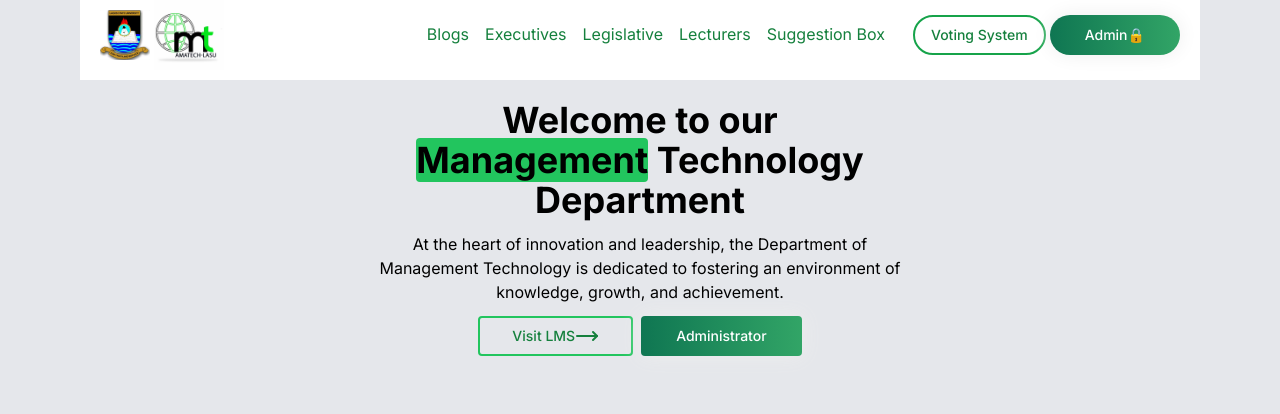
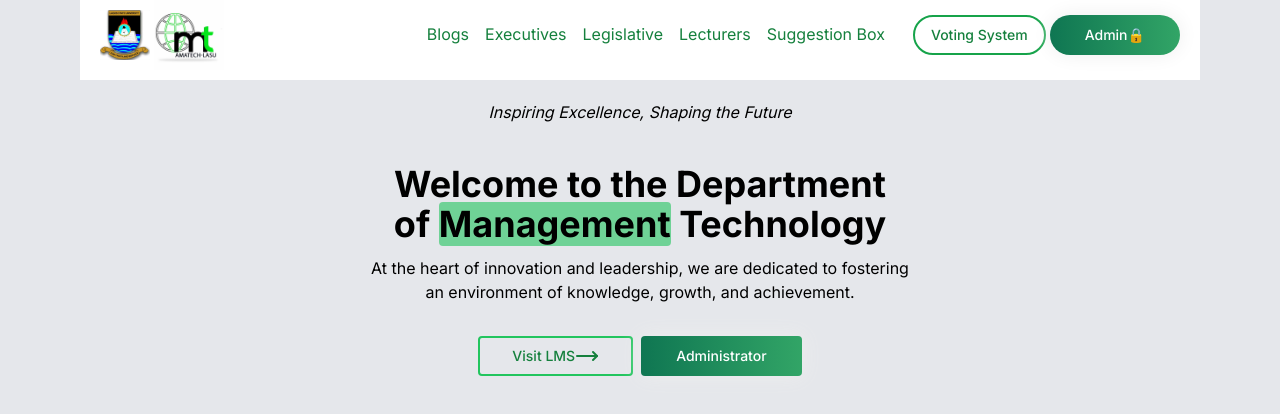
Before and after one commit to NureniJamiu/amatech-lasu, a Next.js app: page / in a window 1280 px wide. Shown: the top 414 px of the page. Built offline with nearby package versions, Linux system fonts and the light colour scheme.

Commit message:
fix h2 text

```diff
--- a/app/(web)/_components/_sections/HeroSection.tsx
+++ b/app/(web)/_components/_sections/HeroSection.tsx
@@ -4,14 +4,15 @@ import React from 'react'
 
 const HeroSection = () => {
   return (
-    <div className='text-center'>
+    <div className='text-center px-5'>
       <div className='py-5'>
-        <h2 className='text-4xl md:w-[500px] mx-auto md:text-4xl font-bold leading-snug '>Welcome to our <span className='bg-green-500 rounded'>Management</span> Technology Department</h2>
-        <p className='md:w-[550px] mx-auto my-3'>At the heart of innovation and leadership, the Department of Management Technology is dedicated to fostering an environment of knowledge, growth, and achievement.</p>
-        <div className='md:w-[500px] mx-auto flex items-center justify-center gap-2 '>
-          <Button className='border-2 border-green-500 text-green-700 px-8 rounded hover:text-white hover:bg-green-600'>Visit LMS<MoveRight /></Button>
-          <Button className="btn-gradient rounded">Administrator</Button>
-        </div>
+        <span className='italic'>Inspiring Excellence, Shaping the Future</span>
+        <h2 className='text-2xl md:w-[500px] mx-auto md:text-4xl font-bold leading-snug mt-10'>Welcome to the Department of  <span className='bg-green-500 rounded bg-opacity-60'>Management</span> Technology</h2>
+        <p className='md:w-[550px] mx-auto my-3'>At the heart of innovation and leadership, we are dedicated to fostering an environment of knowledge, growth, and achievement.</p>
+      </div>
+      <div className='md:w-[500px] mx-auto flex items-center justify-center gap-2 '>
+        <Button className='border-2 border-green-500 text-green-700 px-8 rounded hover:text-white hover:bg-green-600'>Visit LMS<MoveRight /></Button>
+        <Button className="btn-gradient rounded">Administrator</Button>
       </div>
     </div>
   )
```
